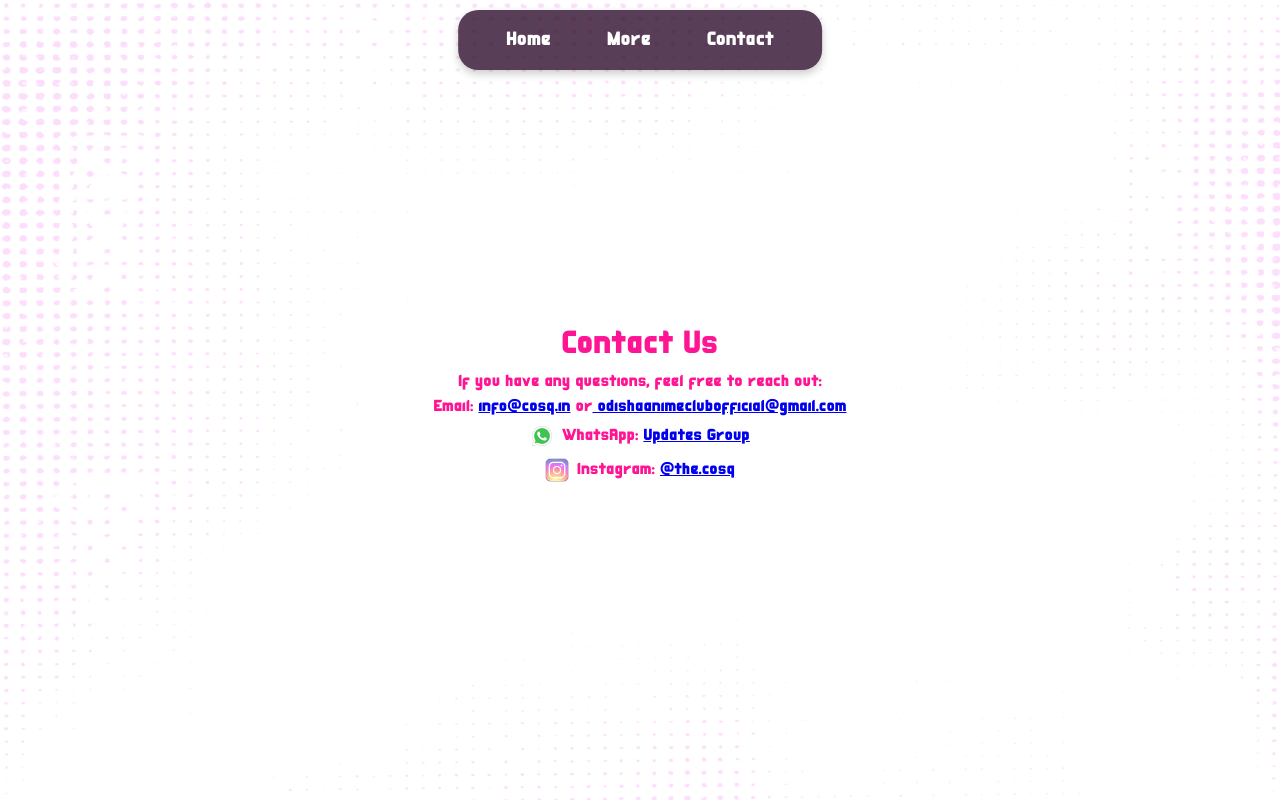
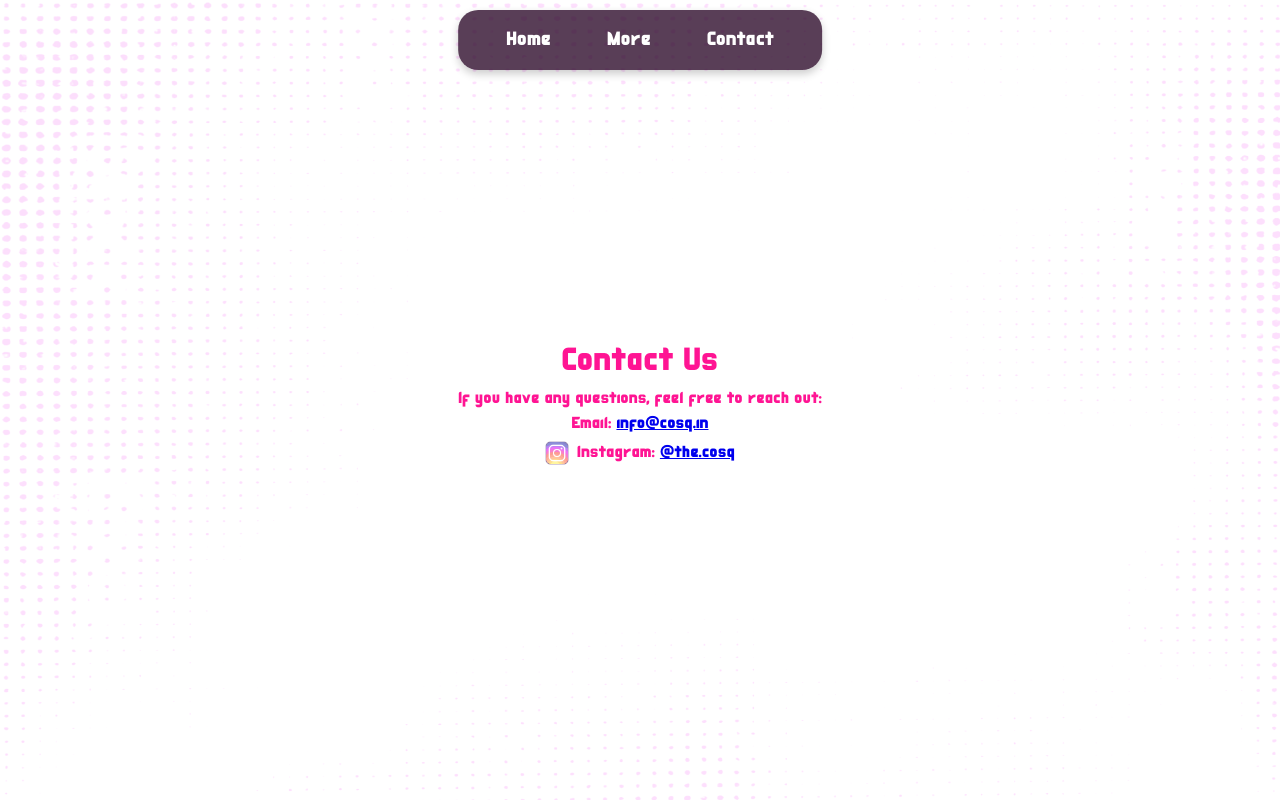
Before and after one commit to aharshit123456/cosq-web, a React (Create React App) app: page /contact in a window 1280 px wide. Built offline with nearby package versions, Linux system fonts and the light colour scheme.

Commit message:
feat: Add new Contact page component with email and Instagram links.

```diff
--- a/src/pages/Contact.js
+++ b/src/pages/Contact.js
@@ -9,11 +9,10 @@ const Contact = () => {
         <h1>Contact Us</h1>
         <p>If you have any questions, feel free to reach out:</p>
         <p>
-          Email: <a href="mailto:info@cosq.in">info@cosq.in</a> or
-          <a href="mailto:odishaanimeclubofficial@gmail.com"> odishaanimeclubofficial@gmail.com</a>
+          Email: <a href="mailto:info@cosq.in">info@cosq.in</a>
         </p>
 
-        <p>
+        {/* <p>
           <img
             src="/icons/whatsapp-icon.png"
             alt="WhatsApp Icon"
@@ -21,7 +20,7 @@ const Contact = () => {
           />
           WhatsApp: <a href="https://chat.whatsapp.com/FvzflrwMdtf6Pya8ul9TO3">Updates Group</a>
         </p>
-
+         */}
         <p>
           <img
             src="/icons/instagram-icon.png"
```
